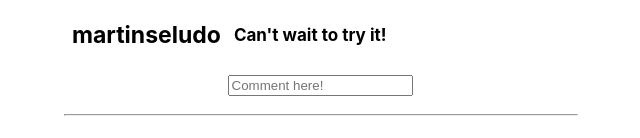
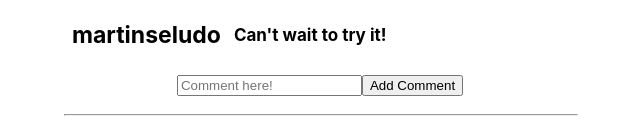
Before and after one commit to ishwantsingh/insta, a React (Create React App) app in the folder instagram1/: page / in a window 1280 px wide. Shown: the part 653-791 px from the top of the page, without its empty margins (320-960 px from the left). Built offline with nearby package versions, Linux system fonts and the light colour scheme; grey boxes are pictures that could not be loaded.

Commit message:
trying to figure out adding comments

```diff
--- a/instagram1/src/App.js
+++ b/instagram1/src/App.js
@@ -6,7 +6,50 @@ import PostContainer from "./components/PostContainer/PostContainer";
 import SearchBar from "./components/SearchBar/SearchBar";
 
 class App extends Component {
+  constructor(props) {
+    super(props);
+    console.log("constructor running");
+    this.state = {
+      post: [],
+      comments: [],
+      newComment: []
+    };
+  }
+
+  componentDidMount() {
+    console.log("CDM is running");
+    this.setState({ post: this.dummyData });
+  }
+
+  // changeHandler = event => {
+  //   // console.log(this.state.inputText);
+  //   this.setState({ [this.newComment]: event.target.value });
+  //   // console.log(this.state.inputText);
+  // };
+  changeHandler = event => {
+    // console.log(event.target.value);
+
+    this.setState({ newComment: event.target.value });
+    // console.log(this.state.newComment);
+  };
+
+  addNewComment = (event, idx) => {
+    event.preventDefault();
+    console.log(this.state.comments);
+    this.setState({
+      comments: [
+        ...this.state.comments,
+        {
+          text: this.state.newComment,
+          index: { idx }
+        }
+      ],
+      newComment: ""
+    });
+  };
+
   render() {
+    console.log("render running");
     return (
       <div className="App">
         {/* {console.log(dummyData)} */}
@@ -15,7 +58,14 @@ class App extends Component {
         </div>
         <div>
           {dummyData.map((post, id) => (
-            <PostContainer post={post} key={id} />
+            <PostContainer
+              post={post}
+              key={id}
+              addNewComment={this.addNewComment}
+              index={this.idx}
+              changeHandler={this.changeHandler}
+              newComment={this.newComment}
+            />
           ))}
         </div>
 
--- a/instagram1/src/components/CommentSection/CommentSection.js
+++ b/instagram1/src/components/CommentSection/CommentSection.js
@@ -23,11 +23,18 @@ function CommentSection(props) {
       </div>
 
       <div>
-        <input
-          type="text"
-          placeholder="Comment here!"
-          className="commentInput"
-        />
+        <form onSubmit={props.addNewComment}>
+          <input
+            type="text"
+            placeholder="Comment here!"
+            className="commentInput"
+            onChange={props.changeHandler}
+            value={props.newComment}
+          />
+          <button type="submit" onClick={props.addNewComment}>
+            Add Comment
+          </button>
+        </form>
       </div>
     </div>
   );
--- a/instagram1/src/components/PostContainer/PostContainer.js
+++ b/instagram1/src/components/PostContainer/PostContainer.js
@@ -24,7 +24,16 @@ function PostContainer(props) {
         />
       </div>
       <div>
-        {<CommentSection comments={props.post.comments} />} <hr />
+        {
+          <CommentSection
+            comments={props.post.comments}
+            addNewComment={props.addNewComment}
+            index={props.idx}
+            changeHandler={props.changeHandler}
+            newComment={props.newComment}
+          />
+        }{" "}
+        <hr />
       </div>
     </div>
   );
```
